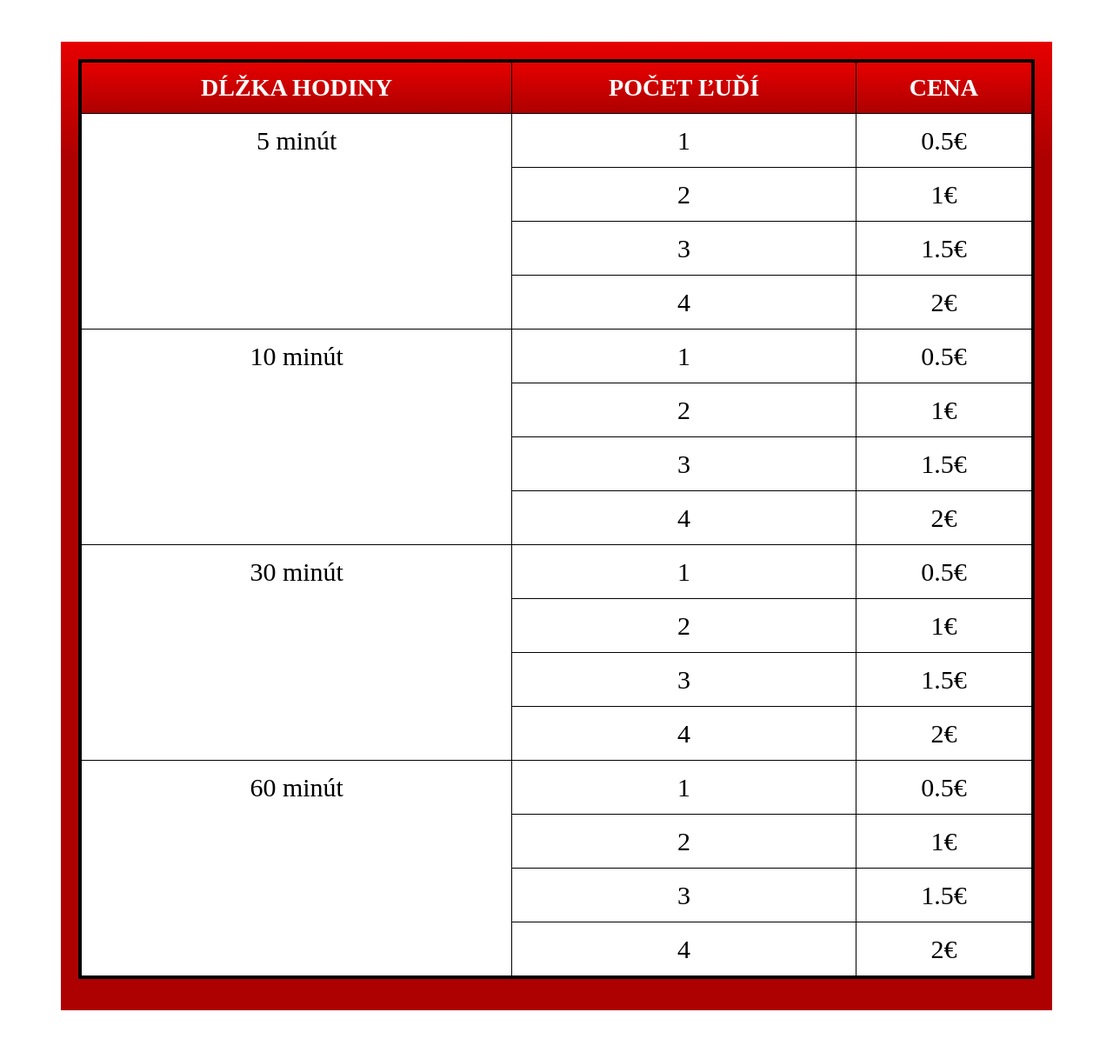
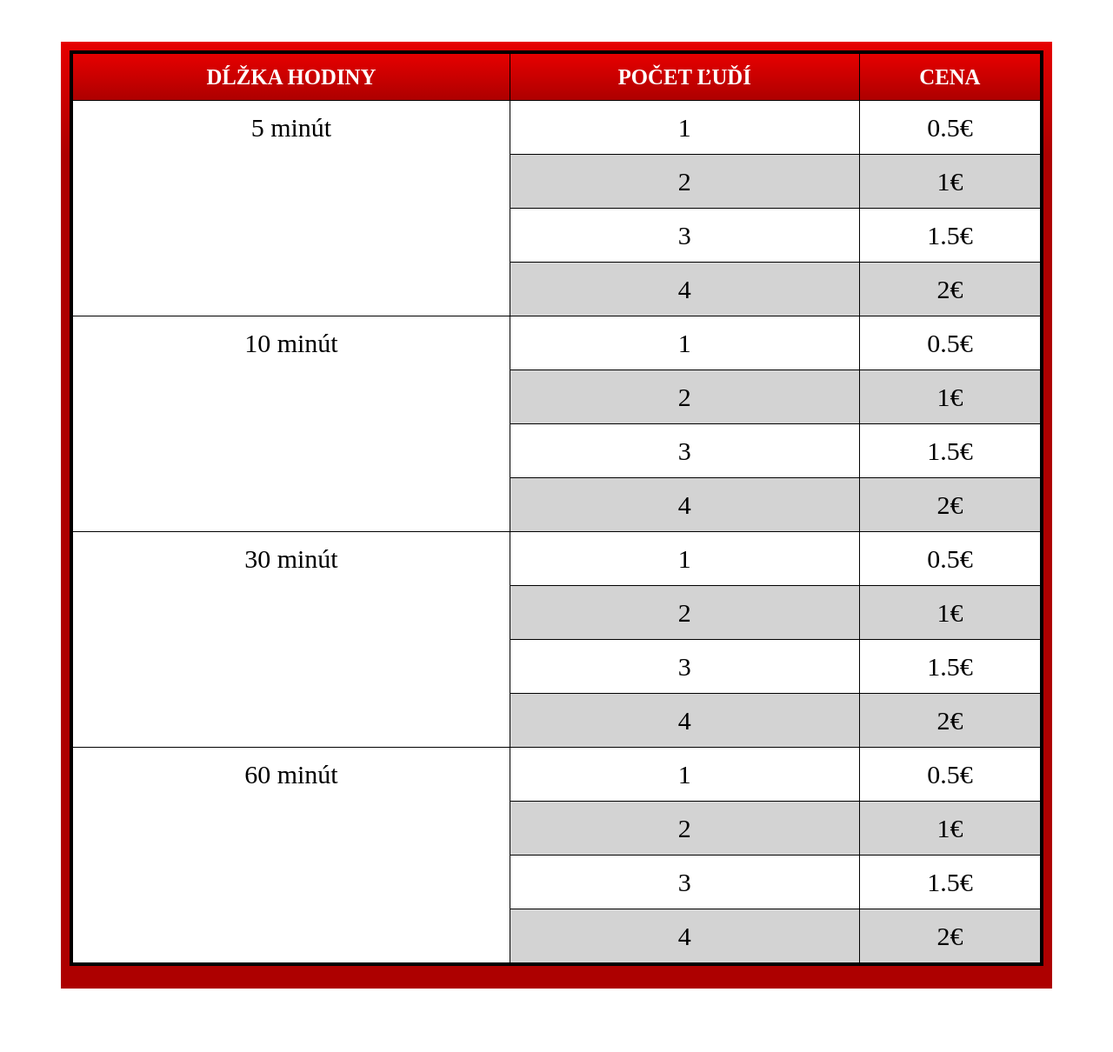
Before and after one commit to Deadname5/vaii-semestralna-praca, a PHP site: page /prices.html in a window 1280 px wide. Shown: the part 76-1286 px from the top of the page at 87% size. After the commit the page ends 1213 px from the top, so only its background shows below. Run offline with PHP 8.4, Linux system fonts and the light colour scheme.

Commit message:
fix: overflowing price table on galaxy s10

```diff
--- a/style.css
+++ b/style.css
@@ -64,6 +64,9 @@
     text-transform: uppercase;
 }
 
+.table {
+    table-layout: auto;
+}
 
 .table-bordered{
     border: 4px solid black;
@@ -72,7 +75,7 @@
 .table th {
     text-align: center;
     text-transform: uppercase;
-    font-size: 1.75em;
+    font-size: 1.55em;
     background: linear-gradient(to bottom, #e60000 0%, #ad0000 100%);
     color: white;
 
@@ -82,13 +85,17 @@ tr{
     text-align: center;
 }
 
+tr:nth-child(2n + 1) td {
+    background-color: lightgrey;
+}
+
 td {
     font-size: 30px;
 }
 
 .kontajner{
     background: linear-gradient(to bottom, #e60000 0%, #ad0000 12%);;
-    padding: 20px;
+    padding: 10px;
 }
 
 .nadpis {
```
